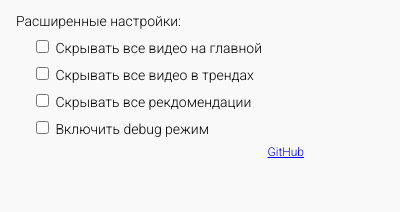
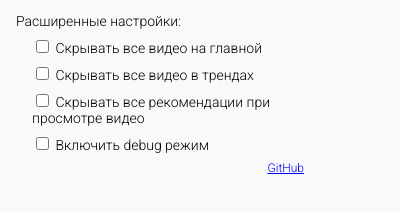
Before and after one commit to itwillwork/youtube-stay-focused, a browser extension: page extension/popup.html in a window 400 px wide. Shown: the part 98-310 px from the top of the page. Drawn offline with Linux system fonts and the light colour scheme.

Commit message:
fix typo

```diff
--- a/extension/popup.html
+++ b/extension/popup.html
@@ -102,7 +102,7 @@
 		  	</div>
 	  		<div class="checkbox checkbox--option">
 			  	<input type="checkbox" id="options:recommends" name="options:recommends">
-				<label for="options:recommends">Cкрывать все рекдомендации</label>
+				<label for="options:recommends">Cкрывать все рекомендации при просмотре видео</label>
 		  	</div>
 		  	<div class="checkbox checkbox--option">
 			  	<input type="checkbox" id="options:debug" name="options:debug">
```
